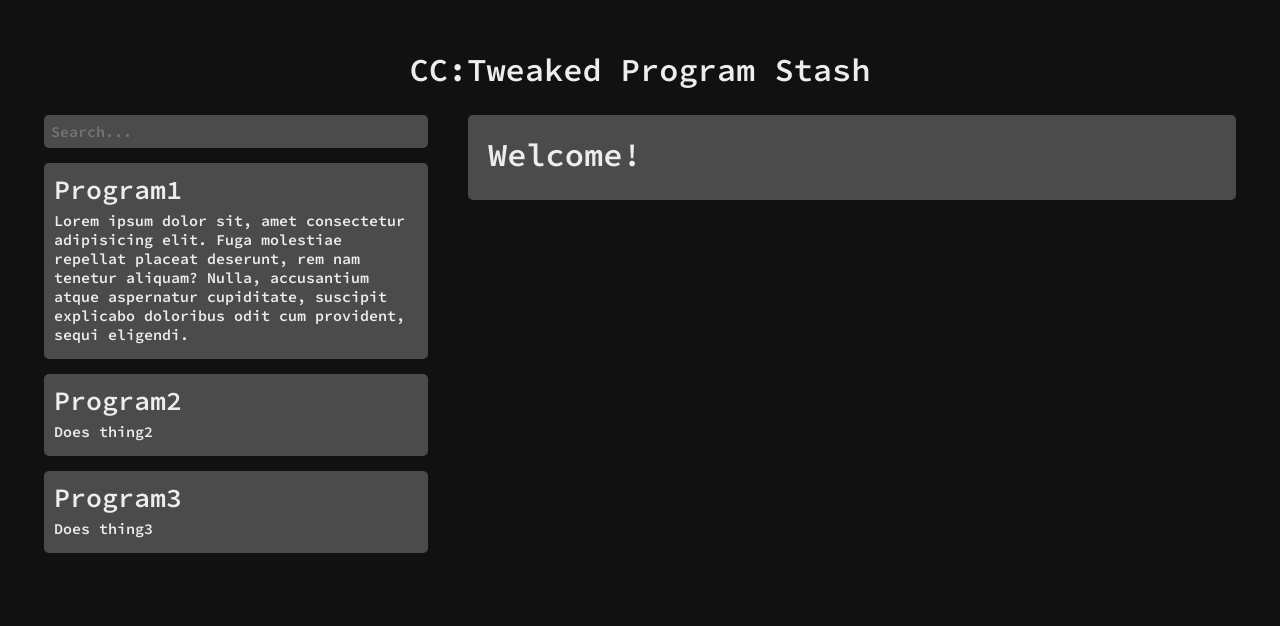
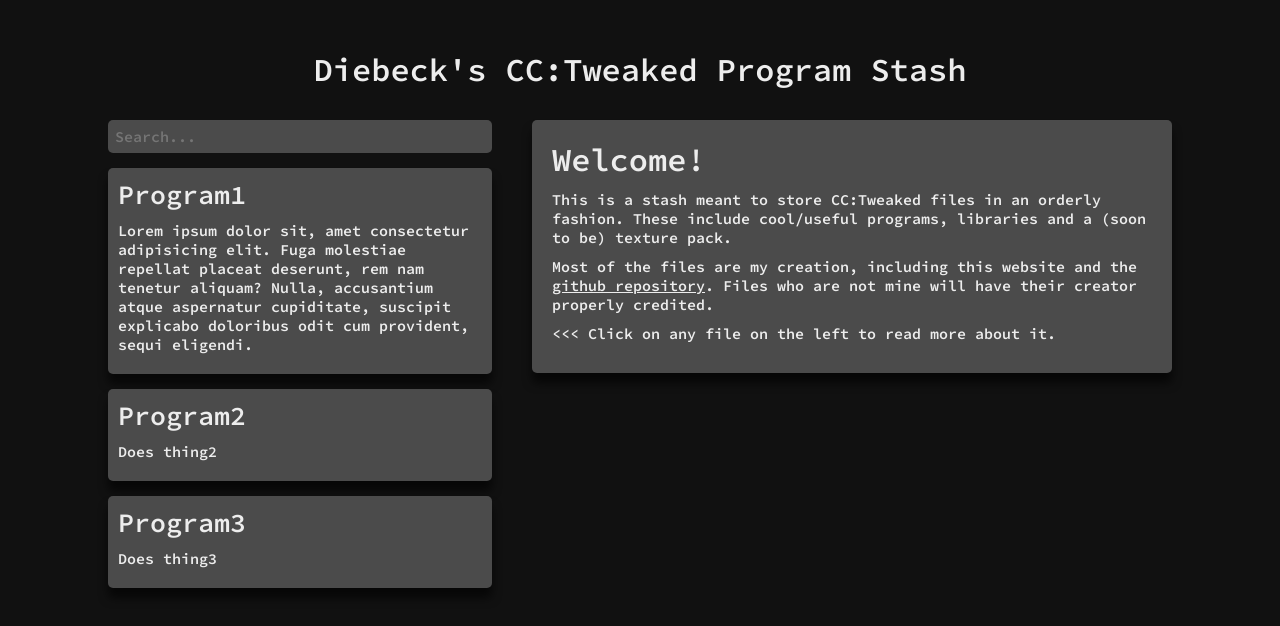
Before and after one commit to Diebeck/Cool-Programs-for-CC-Tweaked, a plain HTML site: page index.html in a window 1280 px wide. Drawn offline with nearby package versions, Linux system fonts and the light colour scheme.

Commit message:
updated website

```diff
--- a/index.html
+++ b/index.html
@@ -13,7 +13,7 @@
 
 </head>
 <body>
-    <h1 align="center" id="mainTitle">CC:Tweaked Program Stash</h1>
+    <h1 align="center" id="mainTitle">Diebeck's CC:Tweaked Program Stash</h1>
     <div id="main">
         <div id="left">
             <input type="text" id="searchInput" placeholder="Search..." oninput="searchPosts()"/>
@@ -43,6 +43,15 @@
                 <!--Begin documents-->
                 <div id="about" class="sidebar">
                     <h1>Welcome!</h1>
+                    <p>
+                        This is a stash meant to store CC:Tweaked files in an orderly fashion. These include cool/useful programs, libraries and a (soon to be) texture pack.
+                    </p>
+                    <p>
+                        Most of the files are my creation, including this website and the <a href="https://github.com/Diebeck/CCTweaked-Program-Stash">github repository</a>. Files who are not mine will have their creator properly credited.
+                    </p>
+                    <p>
+                        <<< Click on any file on the left to read more about it.
+                    </p>
                 </div>
 
                 <div id="program1DOC" class="sidebar">
--- a/website/style.css
+++ b/website/style.css
@@ -8,6 +8,10 @@
 body{
     background-color: #111111;
 }
+a:hover{
+    transition: color 0.1s ease-in-out;
+    color: #dbdb6b;
+}
 #mainTitle{
     padding-top: 50px;
 }
@@ -15,7 +19,7 @@ body{
     margin-bottom: 15px;
 }
 h1,h2,h3,p{
-    margin-bottom: 5px;
+    margin-bottom: 10px;
 }
 p,#searchInput{
     font-size: 15px;
@@ -32,7 +36,7 @@ p,#searchInput{
     width: 30%;
 }
 #right{
-    width: 60%;
+    width: 50%;
 }
 #searchInput{
     background-color: #4b4b4b;
@@ -54,7 +58,7 @@ button{
     border: none;
     border-radius: 5px;
     background-color: #4b4b4b;
-    transition: 0.1s ease;
+    transition: 0.1s ease-in-out;
     cursor: pointer;
 }
 button:hover{
@@ -73,3 +77,6 @@ button:hover{
     background-color: #4b4b4b;
     box-sizing: border-box;
 }
+button,.sidebar{
+    box-shadow: 0px 10px 10px rgba(0, 0, 0, 0.6)
+}
```
